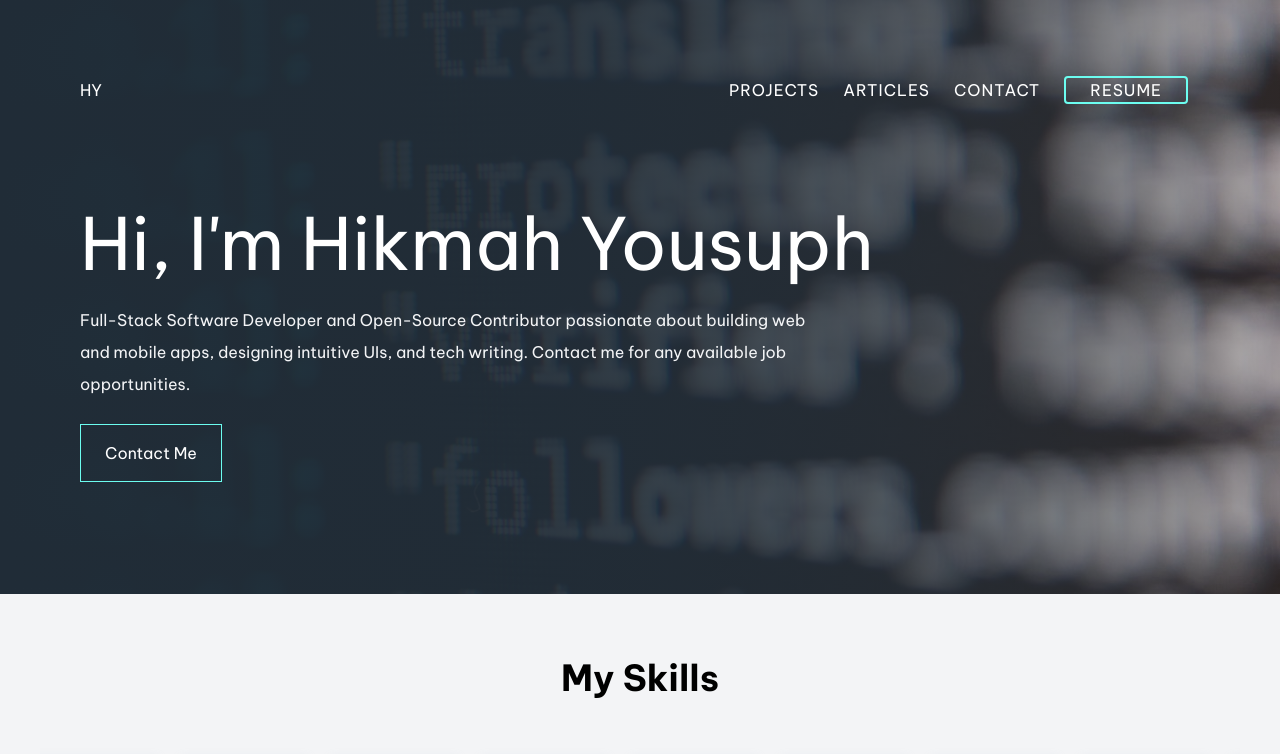
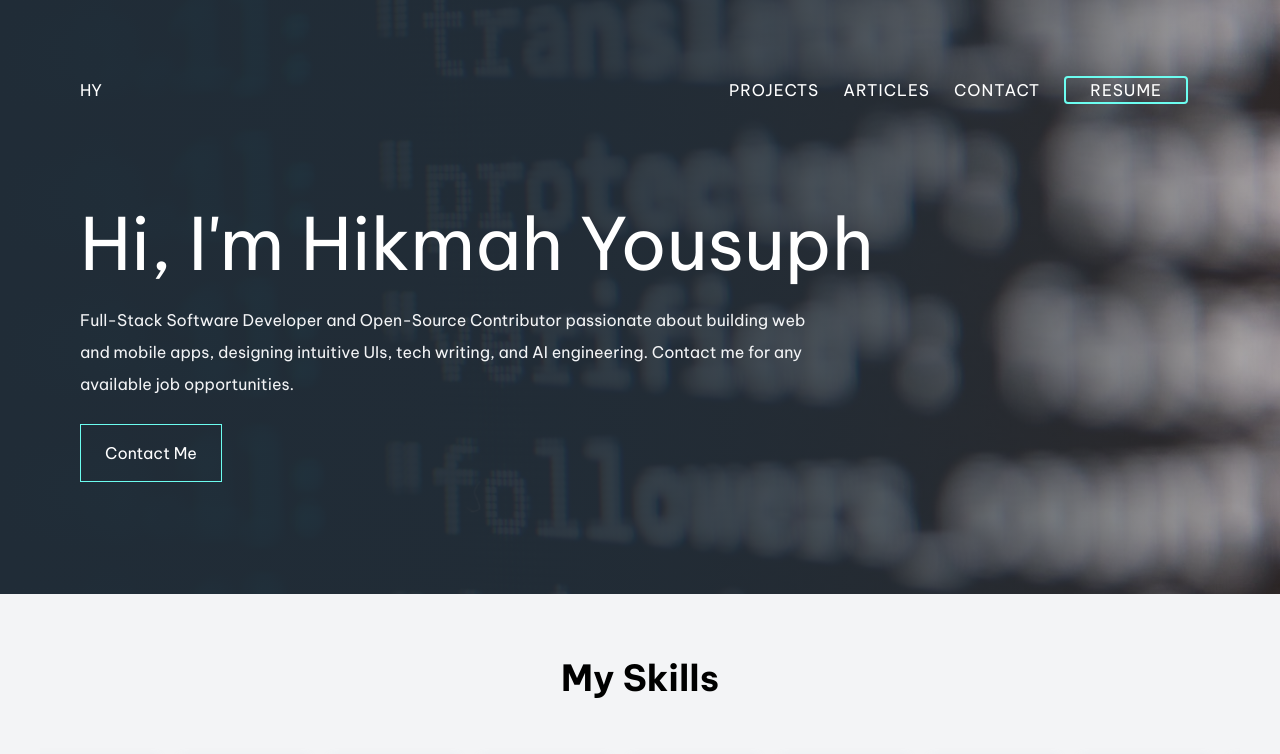
Before and after one commit to Hikmahx/Hikmah-s-Portfolio-Website, a React (Create React App) app: page / in a window 1280 px wide. Shown: the top 754 px of the page. Built offline with nearby package versions, Linux system fonts and the light colour scheme.

Commit message:
feat: update description in Hero component to include AI engineering

```diff
--- a/src/components/Hero.jsx
+++ b/src/components/Hero.jsx
@@ -19,7 +19,7 @@ const Hero = () => {
           {/* <span className="block mt-4 lg:text-5xl">Front-end Developer</span> */}
         </h1>
         <p className="text-gray-100 lg:w-2/3 mt-4 lg:mt-6 max-w-xl lg:max-w-3xl px-4 py-3 sm:p-0 leading-loose">
-          Full-Stack Software Developer and Open-Source Contributor passionate about building web and mobile apps, designing intuitive UIs, and tech writing. Contact me for any available job opportunities.
+          Full-Stack Software Developer and Open-Source Contributor passionate about building web and mobile apps, designing intuitive UIs, tech writing, and AI engineering. Contact me for any available job opportunities.
         </p>
         <a href="#contact">
           <button className="px-6 py-4 mt-6 hover:text-black transition-colors cursor-pointer ">Contact Me</button>
```
